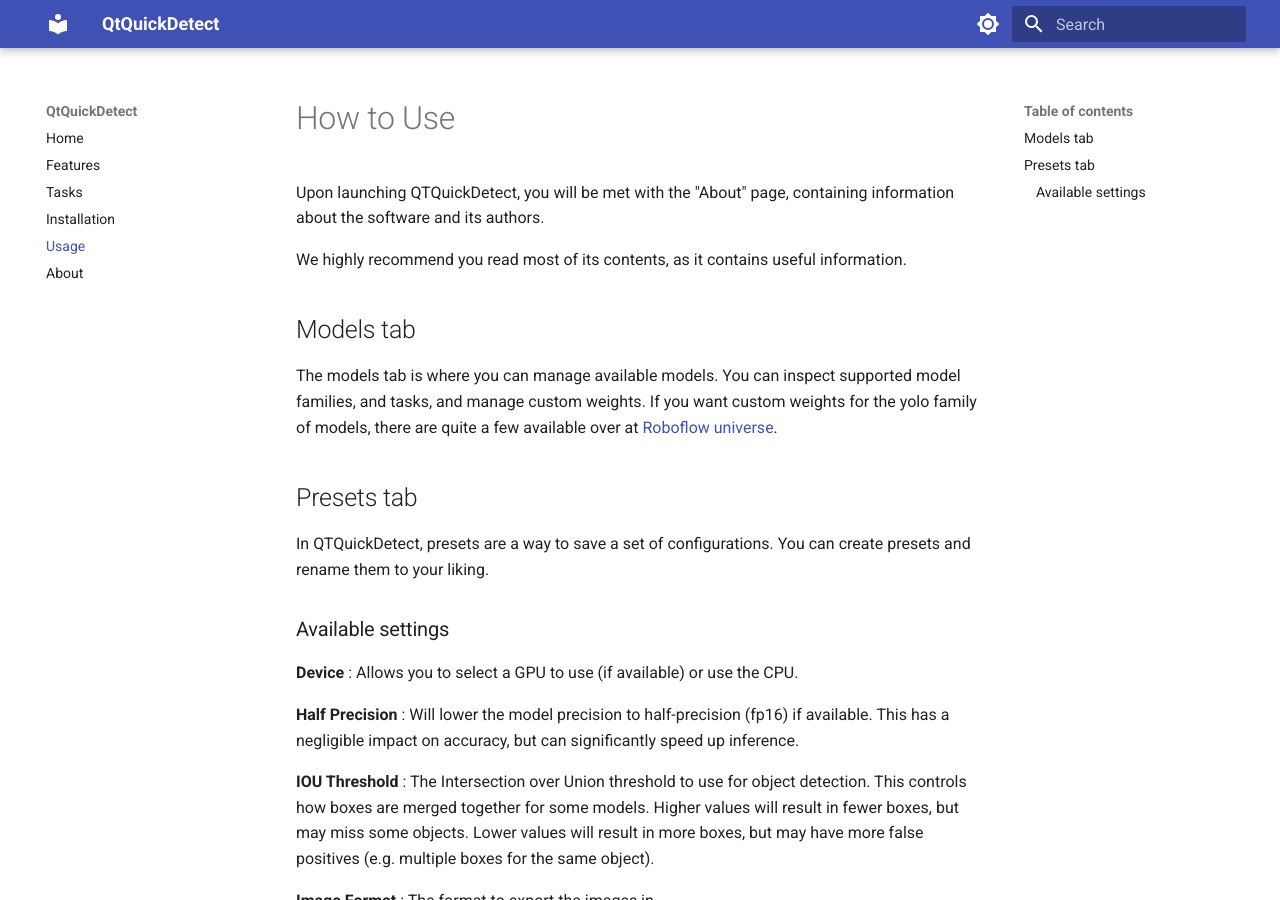
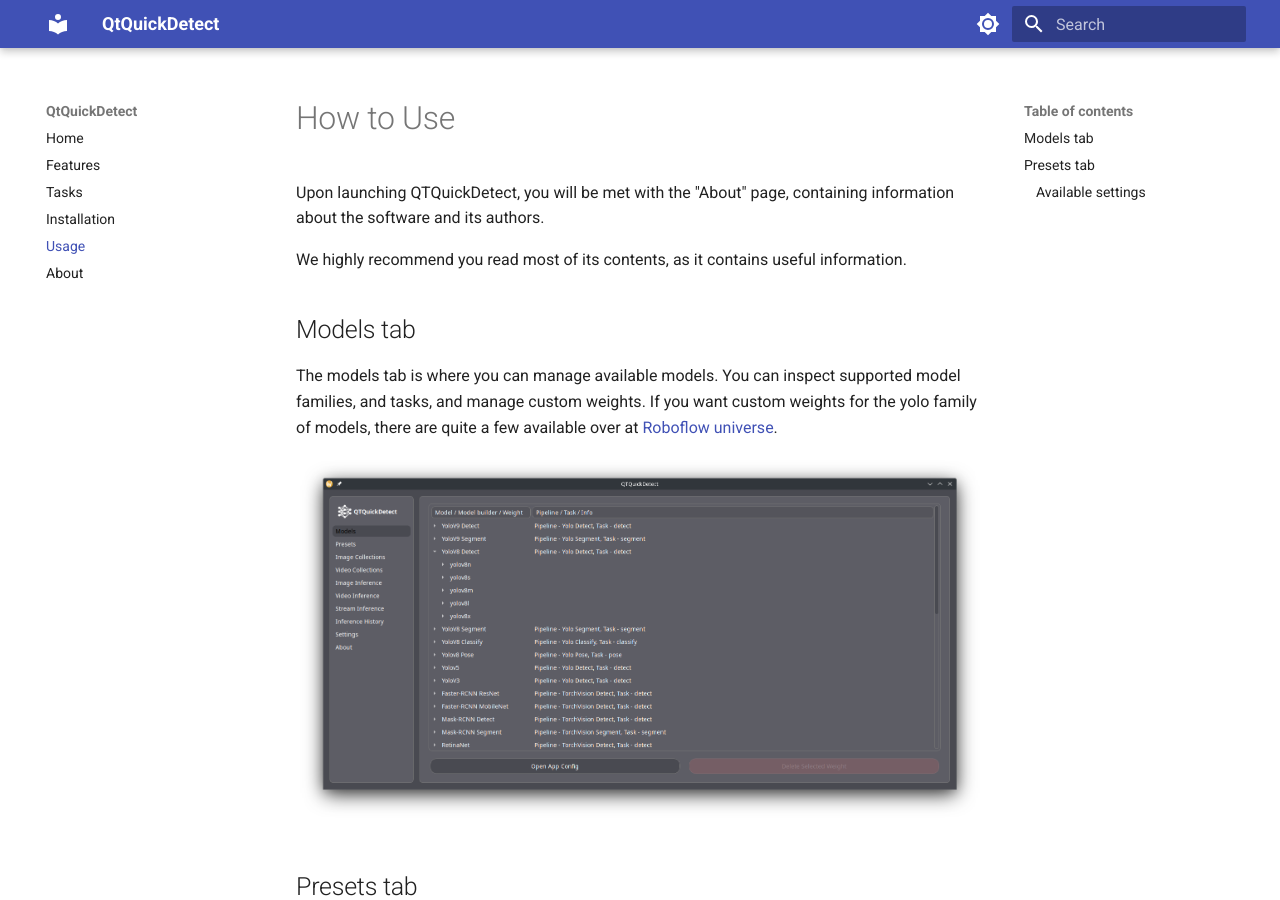
Before and after one commit to JLsquare/qtquickdetect, an MkDocs documentation site: the page built from docs/usage.md, in a window 1280 px wide and 900 px high. Built offline with MkDocs 1.6.1 and Material for MkDocs 9.7.7, drawn with Linux system fonts in a browser that asks for light colours.

Commit message:
More screenshots for docs : 2

```diff
--- a/docs/usage.md
+++ b/docs/usage.md
@@ -9,9 +9,13 @@ We highly recommend you read most of its contents, as it contains useful informa
 The models tab is where you can manage available models. You can inspect supported model families, and tasks, and manage custom weights.
 If you want custom weights for the yolo family of models, there are quite a few available over at [Roboflow universe](https://universe.roboflow.com/).
 
+![Models](assets/models_screenshot.png)
+
 ## Presets tab
 
 In QTQuickDetect, presets are a way to save a set of configurations. You can create presets and rename them to your liking.
+
+![Presets](assets/preset_screenshot.png)
 
 ### Available settings
 
```
Also changed, not shown: docs/assets/models_screenshot.png (added), docs/assets/preset_screenshot.png (added).
